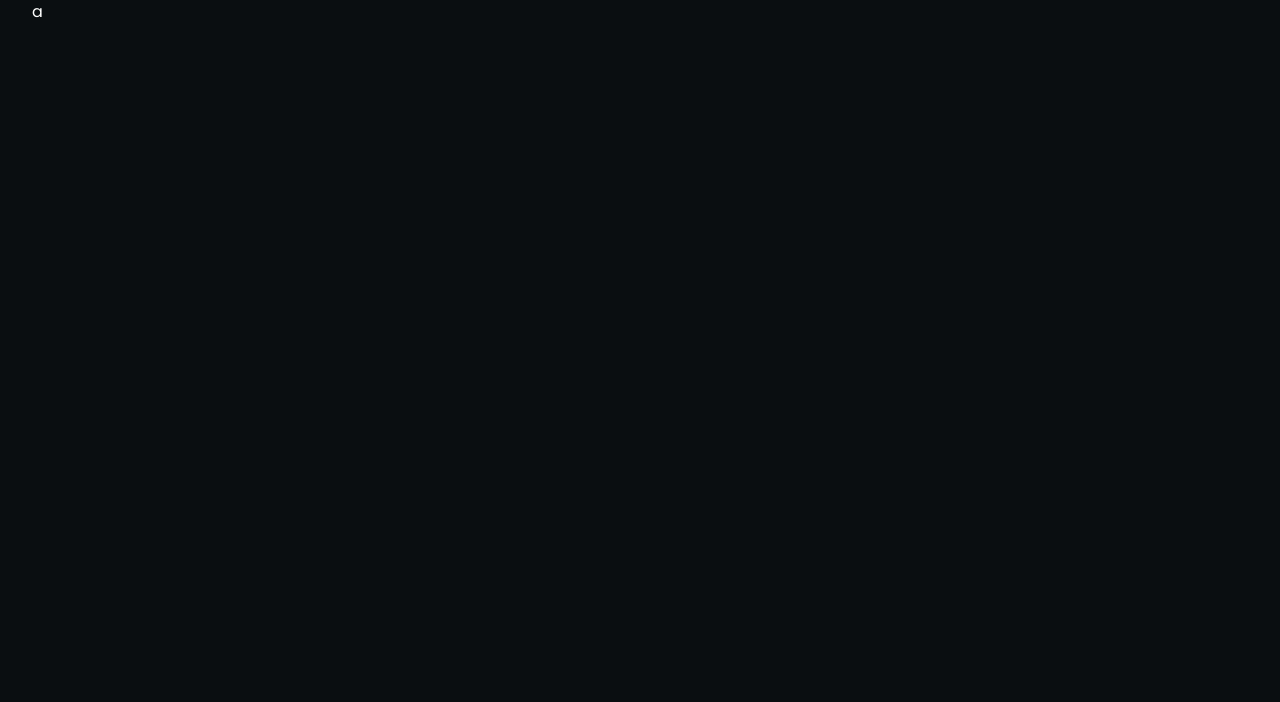
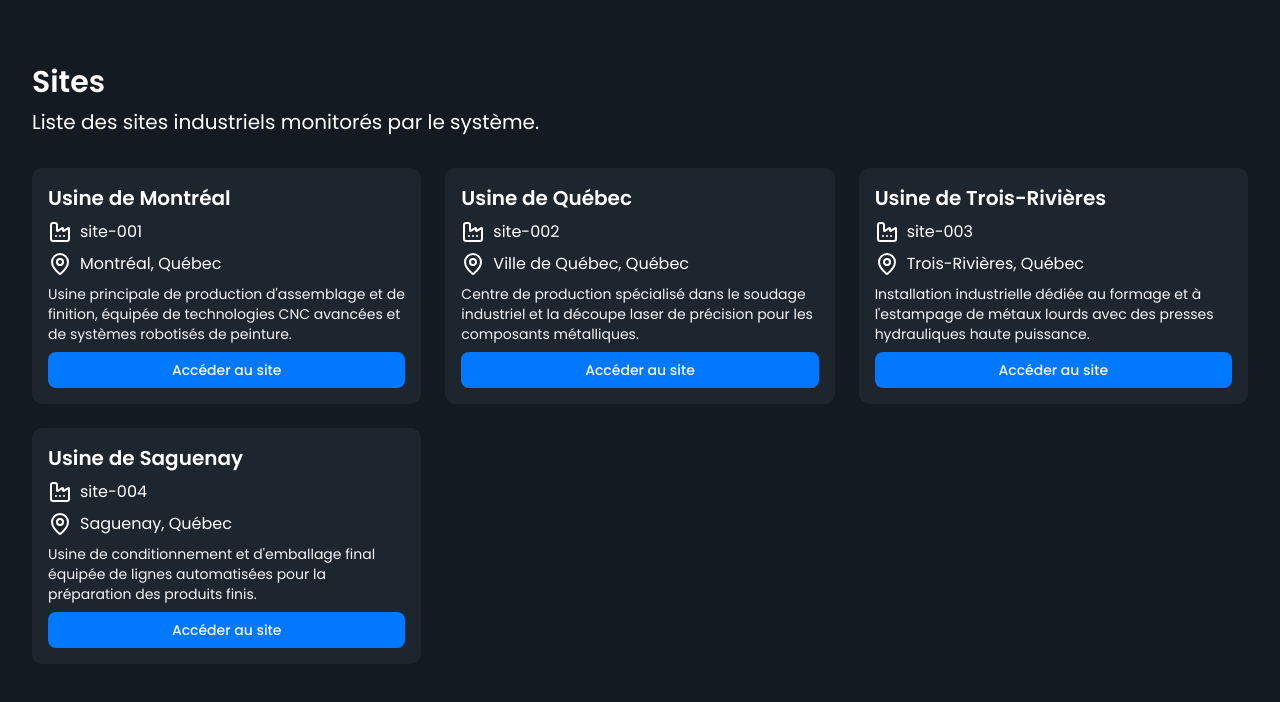
Before and after one commit to 6233678/hackaton-intelligence-industrielle, a Next.js app: page / in a window 1280 px wide. Shown: the top 702 px of the page. Built offline with nearby package versions, Linux system fonts and the light colour scheme.

Commit message:
feat: main page

```diff
--- a/src/app/(root)/layout.tsx
+++ b/src/app/(root)/layout.tsx
@@ -4,7 +4,7 @@ export default function RootLayout({
   children: React.ReactNode;
 }>) {
   return (
-    <div className={"flex justify-center min-h-screen px-4 sm:px-8"}>
+    <div className={"flex justify-center min-h-screen px-4 sm:px-8 pt-16"}>
       <div className="w-full max-w-[1240px]">{children}</div>
     </div>
   );
--- a/src/app/(root)/page.tsx
+++ b/src/app/(root)/page.tsx
@@ -1,3 +1,38 @@
+import sites from "@/data/sites.json";
+import Link from "next/link";
+import { Factory, MapPin } from "lucide-react";
+import { Button } from "@/components/ui/button";
+
 export default function Home() {
-  return <div>a</div>;
+  return (
+    <div className={"flex flex-col gap-8"}>
+      <div className={"flex gap-2 flex-col"}>
+        <h1 className={"text-3xl font-semibold"}>Sites</h1>
+        <h2 className={"text-xl"}>
+          Liste des sites industriels monitorés par le système.
+        </h2>
+      </div>
+
+      <div className={"grid grid-cols-1 sm:grid-cols-2 lg:grid-cols-3 gap-6"}>
+        {sites.map((site) => (
+          <div
+            className={"bg-card rounded-lg p-4 flex flex-col gap-2"}
+            key={site.uuid}
+          >
+            <h3 className={"font-semibold text-xl"}>{site.name}</h3>
+            <div className={"flex items-center gap-2"}>
+              <Factory /> {site.id}
+            </div>
+            <div className={"flex items-center gap-2"}>
+              <MapPin /> {site.location}
+            </div>
+            <div className={"text-muted text-sm"}>{site.description}</div>
+            <Link href={`/${site.id}`}>
+              <Button className={"w-full"}>Accéder au site</Button>
+            </Link>
+          </div>
+        ))}
+      </div>
+    </div>
+  );
 }
--- a/src/app/globals.css
+++ b/src/app/globals.css
@@ -2,11 +2,12 @@
 @import "tw-animate-css";
 
 :root {
-    --primary: oklch(0.205 0 0);
+    --primary: oklch(0.5987 0.22 257.83);
+    --primary-hover: oklch(0.6693 0.177267 256.5536);
     --radius: 0.625rem;
-    --background: oklch(0.1608 0.0091 240.59);
-    --foreground: oklch(0.215 0.0165 252.5);
-    --card: oklch(0.215 0.0165 252.5);
+    --background: oklch(0.215 0.0165 252.5);
+    --foreground: oklch(0.2613 0.0221 254.21);
+    --card: oklch(0.2613 0.0221 254.21);
     --card-foreground: oklch(0.145 0 0);
     --popover: oklch(1 0 0);
     --popover-foreground: oklch(0.145 0 0);
@@ -64,6 +65,7 @@
     --color-secondary: var(--secondary);
     --color-primary-foreground: var(--primary-foreground);
     --color-primary: var(--primary);
+    --color-primary-hover: var(--primary-hover);
     --color-popover-foreground: var(--popover-foreground);
     --color-popover: var(--popover);
     --color-card-foreground: var(--card-foreground);
--- /dev/null
+++ b/src/data/sites.json
@@ -0,0 +1,258 @@
+[
+	{
+		"id": "site-001",
+		"uuid": "550e8400-e29b-41d4-a716-446655440001",
+		"name": "Usine de Montréal",
+		"description": "Usine principale de production d'assemblage et de finition, équipée de technologies CNC avancées et de systèmes robotisés de peinture.",
+		"location": "Montréal, Québec",
+		"departments": [
+			{
+				"id": "dep-001",
+				"uuid": "550e8400-e29b-41d4-a716-446655440011",
+				"name": "Assemblage",
+				"description": "Département spécialisé dans l'usinage de précision avec des tours CNC haute performance pour la fabrication de composants mécaniques.",
+				"machines": [
+					{
+						"id": "mach-001",
+						"uuid": "550e8400-e29b-41d4-a716-446655440111",
+						"name": "Tour CNC 1",
+						"status": "en ligne",
+						"uptimeHours": 3245,
+						"power_kw": 15,
+						"temperature_c": 68,
+						"alerts": [],
+						"production_units": 120000,
+						"energy_cost_cad": 8500,
+						"maintenance": {
+							"lastService": "2025-06-12",
+							"nextDue": "2025-12-12",
+							"type": "préventive"
+						},
+						"telemetry": {
+							"rpm": 2200,
+							"vibration": 0.02,
+							"history": [2100, 2150, 2200, 2190]
+						}
+					},
+					{
+						"id": "mach-002",
+						"uuid": "550e8400-e29b-41d4-a716-446655440112",
+						"name": "Tour CNC 2",
+						"status": "hors ligne",
+						"uptimeHours": 1876,
+						"power_kw": 12,
+						"temperature_c": 0,
+						"alerts": [
+							{
+								"id": "al-101",
+								"severity": "élevée",
+								"message": "Surchauffe de la broche"
+							}
+						],
+						"production_units": 85000,
+						"energy_cost_cad": 6200,
+						"maintenance": {
+							"lastService": "2025-02-18",
+							"nextDue": "2025-08-18",
+							"type": "corrective"
+						},
+						"telemetry": {
+							"rpm": 0,
+							"vibration": 0,
+							"history": [1800, 1900, 0, 0]
+						}
+					}
+				]
+			},
+			{
+				"id": "dep-002",
+				"uuid": "550e8400-e29b-41d4-a716-446655440012",
+				"name": "Peinture",
+				"description": "Station automatisée de peinture utilisant des bras robotisés pour l'application de revêtements industriels de haute qualité.",
+				"machines": [
+					{
+						"id": "mach-003",
+						"uuid": "550e8400-e29b-41d4-a716-446655440113",
+						"name": "Bras robotisé peinture 1",
+						"status": "en ligne",
+						"uptimeHours": 4120,
+						"power_kw": 7,
+						"temperature_c": 55,
+						"alerts": [],
+						"production_units": 98000,
+						"energy_cost_cad": 4300,
+						"maintenance": {
+							"lastService": "2025-07-05",
+							"nextDue": "2026-01-05",
+							"type": "préventive"
+						},
+						"telemetry": {
+							"rpm": 150,
+							"vibration": 0.01,
+							"history": [145, 150, 155, 152]
+						}
+					}
+				]
+			}
+		]
+	},
+	{
+		"id": "site-002",
+		"uuid": "550e8400-e29b-41d4-a716-446655440002",
+		"name": "Usine de Québec",
+		"description": "Centre de production spécialisé dans le soudage industriel et la découpe laser de précision pour les composants métalliques.",
+		"location": "Ville de Québec, Québec",
+		"departments": [
+			{
+				"id": "dep-003",
+				"uuid": "550e8400-e29b-41d4-a716-446655440013",
+				"name": "Soudage",
+				"description": "Département équipé de stations de soudage haute capacité pour l'assemblage de structures métalliques complexes.",
+				"machines": [
+					{
+						"id": "mach-004",
+						"uuid": "550e8400-e29b-41d4-a716-446655440114",
+						"name": "Station de soudage A",
+						"status": "en ligne",
+						"uptimeHours": 2920,
+						"power_kw": 25,
+						"temperature_c": 75,
+						"alerts": [],
+						"production_units": 135000,
+						"energy_cost_cad": 10200,
+						"maintenance": {
+							"lastService": "2025-05-20",
+							"nextDue": "2025-11-20",
+							"type": "préventive"
+						},
+						"telemetry": {
+							"rpm": 0,
+							"vibration": 0.03,
+							"history": [0, 0, 0, 0]
+						}
+					}
+				]
+			},
+			{
+				"id": "dep-004",
+				"uuid": "550e8400-e29b-41d4-a716-446655440014",
+				"name": "Découpe",
+				"description": "Section de découpe laser ultra-précise pour la fabrication de pièces métalliques sur mesure avec des tolérances serrées.",
+				"machines": [
+					{
+						"id": "mach-005",
+						"uuid": "550e8400-e29b-41d4-a716-446655440115",
+						"name": "Découpeuse laser 1",
+						"status": "en ligne",
+						"uptimeHours": 5200,
+						"power_kw": 30,
+						"temperature_c": 90,
+						"alerts": [
+							{
+								"id": "al-202",
+								"severity": "moyenne",
+								"message": "Remplacement du filtre requis"
+							}
+						],
+						"production_units": 190000,
+						"energy_cost_cad": 14500,
+						"maintenance": {
+							"lastService": "2025-03-01",
+							"nextDue": "2025-09-01",
+							"type": "préventive"
+						},
+						"telemetry": {
+							"rpm": 0,
+							"vibration": 0.05,
+							"history": [0, 0, 0, 0]
+						}
+					}
+				]
+			}
+		]
+	},
+	{
+		"id": "site-003",
+		"uuid": "550e8400-e29b-41d4-a716-446655440003",
+		"name": "Usine de Trois-Rivières",
+		"description": "Installation industrielle dédiée au formage et à l'estampage de métaux lourds avec des presses hydrauliques haute puissance.",
+		"location": "Trois-Rivières, Québec",
+		"departments": [
+			{
+				"id": "dep-005",
+				"uuid": "550e8400-e29b-41d4-a716-446655440015",
+				"name": "Estampage",
+				"description": "Département de formage métallique utilisant des presses hydrauliques pour la production de pièces estampées de grande série.",
+				"machines": [
+					{
+						"id": "mach-006",
+						"uuid": "550e8400-e29b-41d4-a716-446655440116",
+						"name": "Presse d’estampage 1",
+						"status": "hors ligne",
+						"uptimeHours": 3890,
+						"power_kw": 50,
+						"temperature_c": 0,
+						"alerts": [
+							{
+								"id": "al-303",
+								"severity": "élevée",
+								"message": "Défaillance hydraulique"
+							}
+						],
+						"production_units": 150000,
+						"energy_cost_cad": 18700,
+						"maintenance": {
+							"lastService": "2025-01-22",
+							"nextDue": "2025-07-22",
+							"type": "corrective"
+						},
+						"telemetry": {
+							"rpm": 0,
+							"vibration": 0,
+							"history": [500, 520, 0, 0]
+						}
+					}
+				]
+			}
+		]
+	},
+	{
+		"id": "site-004",
+		"uuid": "550e8400-e29b-41d4-a716-446655440004",
+		"name": "Usine de Saguenay",
+		"description": "Usine de conditionnement et d'emballage final équipée de lignes automatisées pour la préparation des produits finis.",
+		"location": "Saguenay, Québec",
+		"departments": [
+			{
+				"id": "dep-006",
+				"uuid": "550e8400-e29b-41d4-a716-446655440016",
+				"name": "Emballage",
+				"description": "Ligne de production automatisée pour l'emballage, l'étiquetage et la préparation des commandes clients.",
+				"machines": [
+					{
+						"id": "mach-007",
+						"uuid": "550e8400-e29b-41d4-a716-446655440117",
+						"name": "Ligne d’emballage 1",
+						"status": "en ligne",
+						"uptimeHours": 6000,
+						"power_kw": 18,
+						"temperature_c": 62,
+						"alerts": [],
+						"production_units": 210000,
+						"energy_cost_cad": 9900,
+						"maintenance": {
+							"lastService": "2025-06-30",
+							"nextDue": "2026-01-30",
+							"type": "préventive"
+						},
+						"telemetry": {
+							"rpm": 300,
+							"vibration": 0.02,
+							"history": [290, 295, 300, 298]
+						}
+					}
+				]
+			}
+		]
+	}
+]
```
